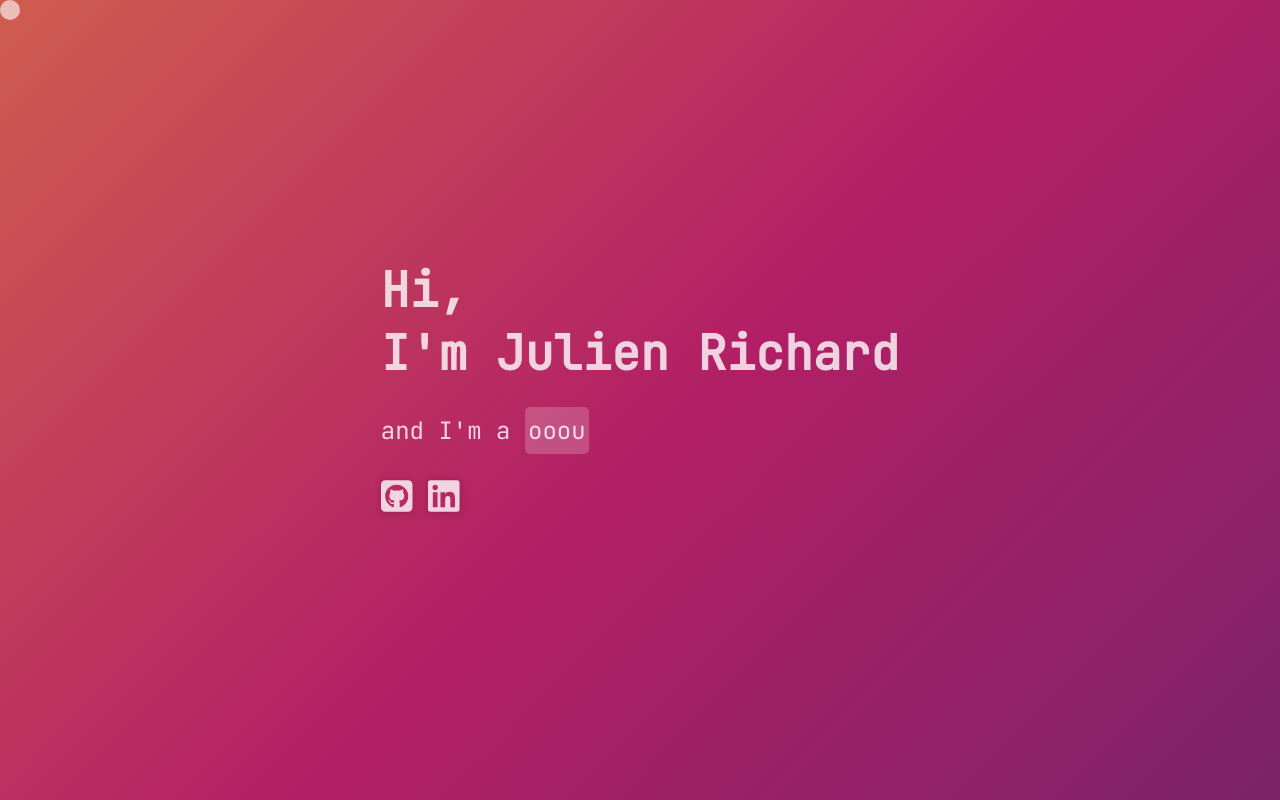
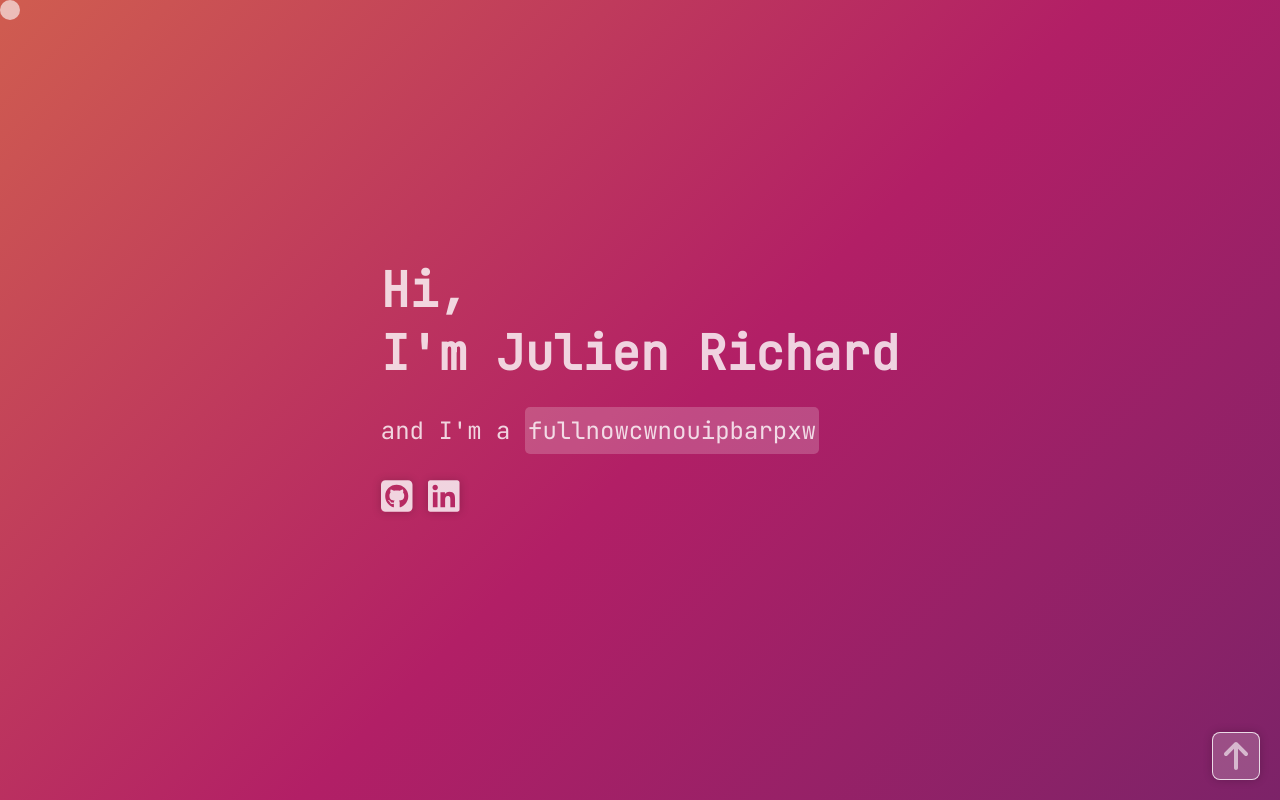
Before and after one commit to jurichar/portfolio, a React (Vite) app: page / in a window 1280 px wide. Built offline with nearby package versions, Linux system fonts and the light colour scheme.

Commit message:
add arrow

```diff
--- a/package.json
+++ b/package.json
@@ -27,6 +27,7 @@
     "react-modal": "^3.16.1",
     "react-scroll": "^1.8.9",
     "react-scroll-into-view": "^1.12.1",
+    "react-scroll-to-top": "^3.0.0",
     "sass": "^1.63.4",
     "three": "^0.153.0"
   },
--- a/src/App.scss
+++ b/src/App.scss
@@ -45,3 +45,32 @@ html {
   height: 100vh;
   scroll-snap-align: start;
 }
+
+html {
+  scroll-behavior: smooth;
+}
+
+.back-to-top {
+  position: fixed;
+  width: 3rem;
+  height: 3rem;
+  bottom: 20px;
+  right: 20px;
+  z-index: 100;
+  display: inline-flex;
+  align-items: center;
+  justify-content: center;
+  background-color: variables.$card-color;
+  box-shadow: 0 0 10px rgba(0, 0, 0, 0.2);
+  color: variables.$card-font-color;
+  border: 1px solid variables.$card-border-color;
+  border-radius: 0.5rem;
+  padding: 0.5rem;
+  text-decoration: none;
+  transition: all 0.3s ease-in-out;
+  &:hover {
+    box-shadow: 0 0 20px rgba(0, 0, 0, 0.2);
+    color: variables.$card-font-color-hovered;
+    background-color: variables.$card-color-hovered;
+  }
+}
--- a/src/App.tsx
+++ b/src/App.tsx
@@ -7,12 +7,26 @@ import Techs from "./components/Techs/Techs";
 import { aboutData } from "../src/data/about.json";
 import { projectsData } from "../src/data/projects.json";
 import Cursor from "./components/Cursor/Cursor";
+import { FontAwesomeIcon } from "@fortawesome/react-fontawesome";
+import { faArrowUp } from "@fortawesome/free-solid-svg-icons";
 
 const App = () => {
+  const scrollToTop = () => {
+    const element = document.getElementById("home");
+    element.scrollIntoView({
+      behavior: "smooth",
+      block: "end",
+      inline: "nearest",
+    });
+  };
+
   return (
     <>
       <Cursor />
       <div className="content" id="content">
+        <a href="#" className="back-to-top" onClick={scrollToTop}>
+          <FontAwesomeIcon icon={faArrowUp} size="2xl" />
+        </a>
         <Home />
         <About data={aboutData} />
         <Projects data={projectsData} />
--- a/src/components/Home/Home.tsx
+++ b/src/components/Home/Home.tsx
@@ -5,7 +5,7 @@ import { FontAwesomeIcon } from "@fortawesome/react-fontawesome";
 import { IconProp } from "@fortawesome/fontawesome-svg-core";
 
 const letters = "abcdefghijklmnopqrstuvwxyzabcdefghijklmnopqrstuvwxyz";
-const phrase = "oooo";
+const phrase = "fullstack developper";
 
 const icon = (name: IconProp, link: string) => {
   return (
@@ -22,7 +22,7 @@ const Home = () => {
   const intervalRef = useRef(0);
 
   const onMouseOver = () => {
-    let iterations = 3;
+    let iterations = 0;
 
     if (intervalRef.current) clearInterval(intervalRef.current);
 
@@ -42,7 +42,7 @@ const Home = () => {
 
       if (iterations >= phrase.length) clearInterval(intervalRef.current);
 
-      // iterations += 1 / 3;
+      iterations += 1 / 3;
     }, 40);
   };
 
```
Also changed, not shown: 1 other file (tests, documents, lock files or other folders).
